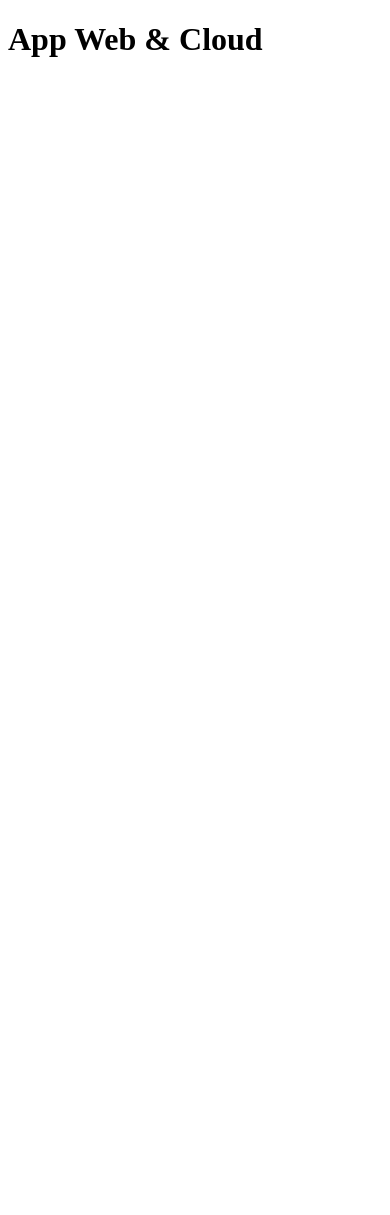
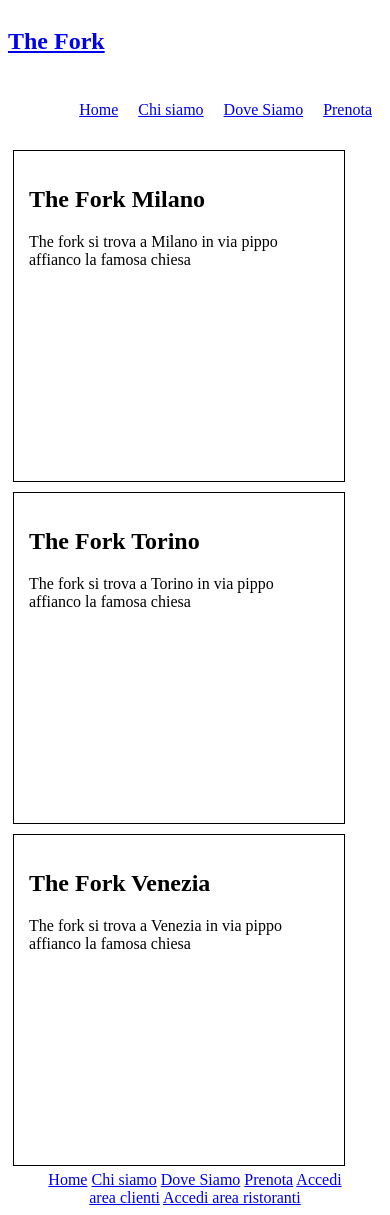
Before and after one commit to Ricky392/TheFork_AppWebCloud_Project, a plain HTML site: page index.html in a window 390 px wide. Before the commit the page ends 844 px from the top, so only its background shows below. Drawn offline with Linux system fonts and the light colour scheme.

Commit message:
creata base della pagina responsive

```diff
--- /dev/null
+++ b/css/objects_presentation.css
@@ -0,0 +1,43 @@
+
+.nav_title{
+    float: left;
+}
+
+.nav_link{
+    float: right;
+    list-style: none;
+}
+
+.nav_link>li{
+    float: left;
+    margin: 10px;
+}
+
+.navbar{
+    width: 100%;
+}
+
+.polaroid_table{
+    clear: both;
+    width: 100%;
+}
+
+.polaroid {
+    float: left;
+    margin: 5px;
+    padding: 15px;
+    max-width: 300px;
+    height: 300px;
+    border: 1px solid black;
+}
+
+.footer_wrapper {
+    width: 80%;
+    margin: 0 auto;
+    text-align: center;
+}
+
+footer{
+    clear:both;
+    width: 100%;
+}
--- a/index.html
+++ b/index.html
@@ -2,9 +2,56 @@
 <html lang="en">
 <head>
     <meta charset="UTF-8">
+    <meta name="viewport" content="width=device-width, initial-scale=1.0">
+
+    <!-- import css -->
+    <link rel="stylesheet" href="css/objects_presentation.css" type="text/css">
+    <!-- import javascript -->
     <title>App Web & Cloud</title>
 </head>
 <body>
-    <h1>App Web & Cloud</h1>
+
+    <nav>
+        <div class="navbar">
+            <h1 class="nav_title">
+                <a href="#">The Fork</a>
+            </h1>
+            <ul class="nav_link">
+                <li><a href="index.html">Home</a></li>
+                <li><a href="chi_siamo.html">Chi siamo</a></li>
+                <li><a href="dove_siamo.html">Dove Siamo</a></li>
+                <li><a href="prenota.html">Prenota</a></li>
+            </ul>
+        </div>
+    </nav>
+
+   <div class="polaroid_table">
+       <div class="polaroid">
+           <h2>The Fork Milano</h2>
+           <p>The fork si trova a Milano in via pippo affianco la famosa chiesa</p>
+       </div>
+
+       <div class="polaroid">
+           <h2>The Fork Torino</h2>
+           <p>The fork si trova a Torino in via pippo affianco la famosa chiesa</p>
+       </div>
+
+       <div class="polaroid">
+           <h2>The Fork Venezia</h2>
+           <p>The fork si trova a Venezia in via pippo affianco la famosa chiesa</p>
+       </div>
+   </div>
+
+    <footer>
+        <div class="footer_wrapper">
+            <a href="index.html">Home</a>
+            <a href="chi_siamo.html">Chi siamo</a>
+            <a href="dove_siamo.html">Dove Siamo</a>
+            <a href="prenota.html">Prenota</a>
+            <a href="login_user.html">Accedi area clienti</a>
+            <a href="login_resturant.html">Accedi area ristoranti</a>
+        </div>
+    </footer>
+
 </body>
 </html>
```
